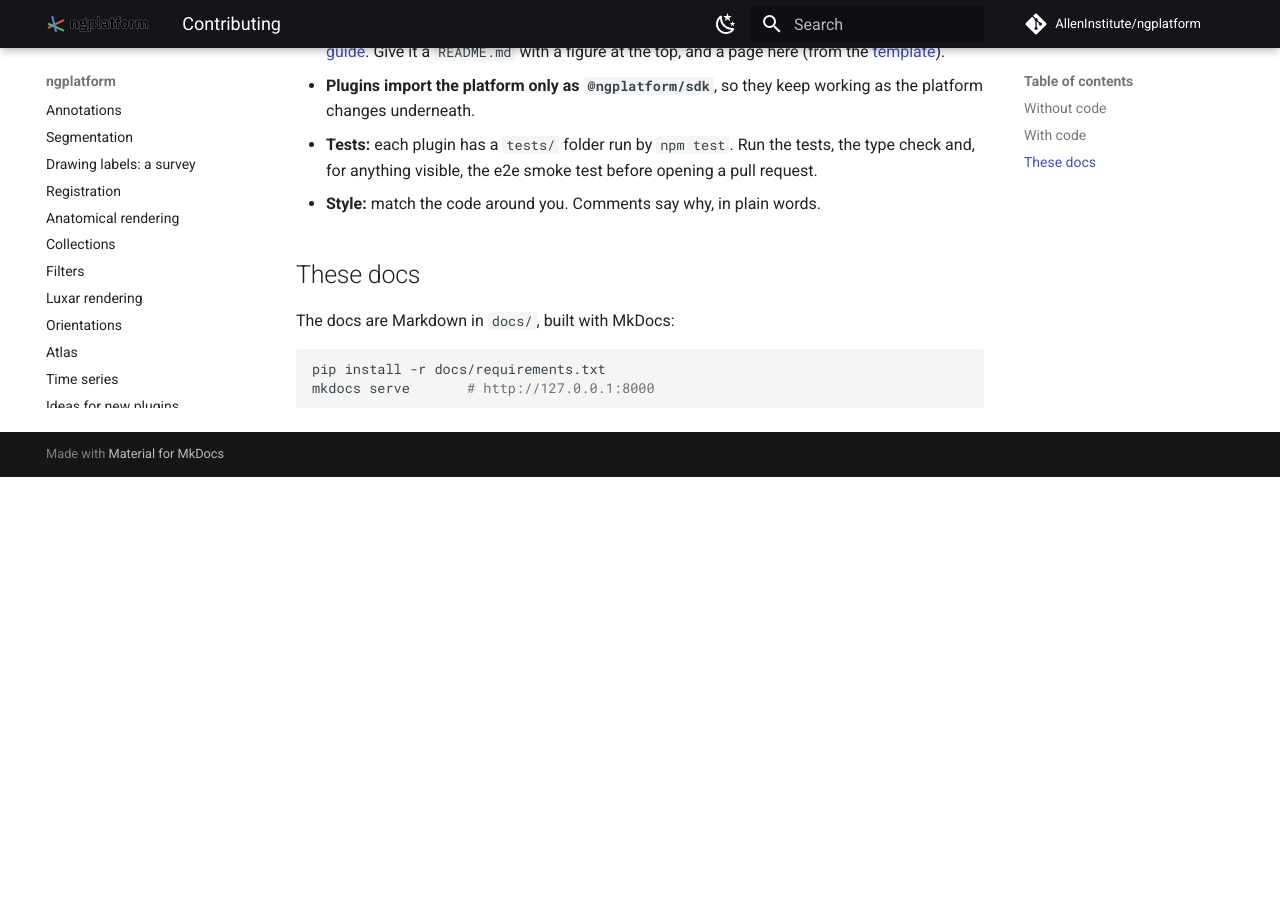
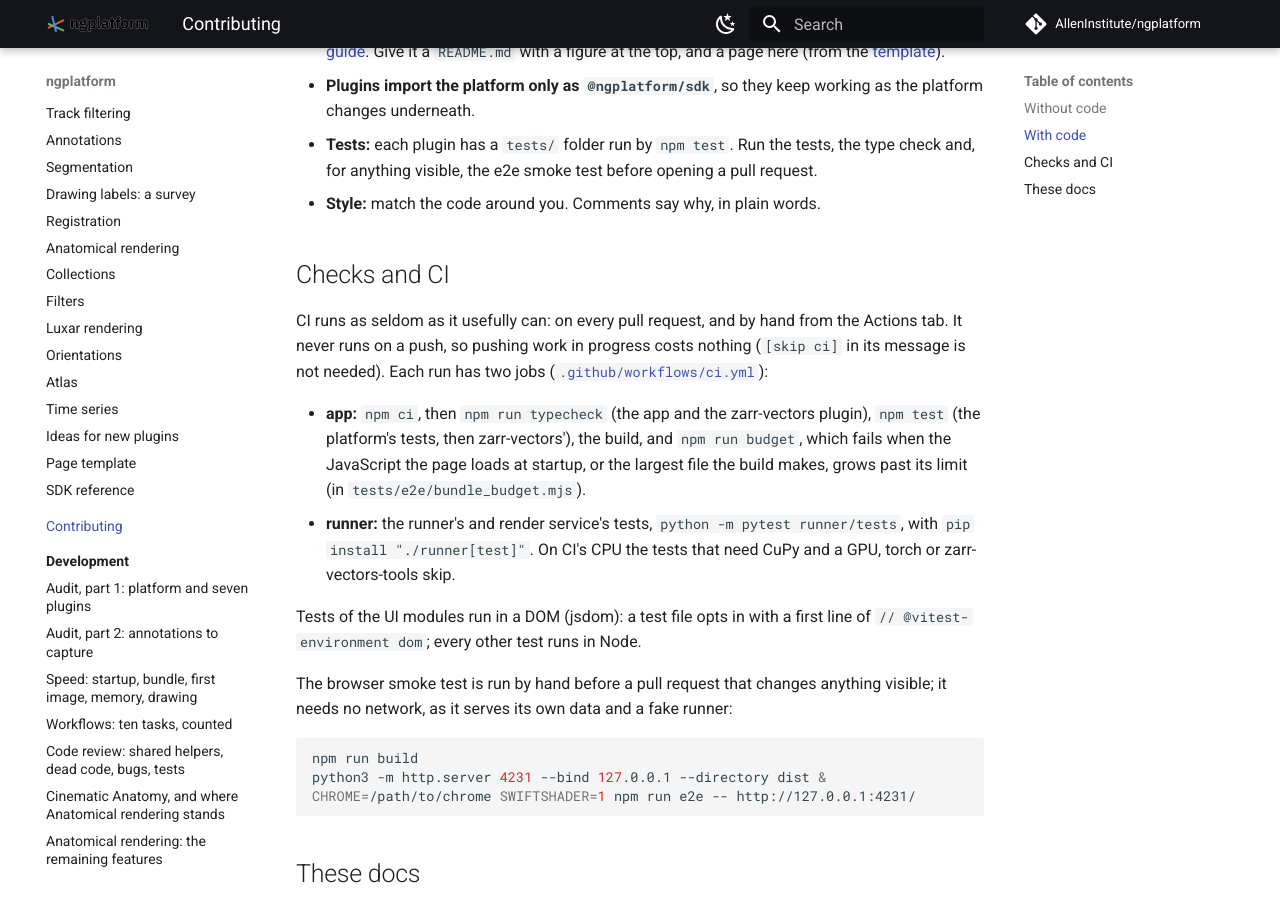
Before and after one commit to AllenInstitute/ngplatform, an MkDocs documentation site: the page built from docs/contributing.md, in a window 1280 px wide and 900 px high, scrolled down 758 px. Built offline with MkDocs 1.6.1 and Material for MkDocs 9.7.7, drawn with Linux system fonts in a browser that asks for light colours; comment, search, counter and statistics services are not loaded; before the commit the page ends 1235 px from its top, so only the background shows below that.

Commit message:
The CI policy written down: pull requests and by hand, never on push, and which suites a run checks

````diff
--- a/docs/contributing.md
+++ b/docs/contributing.md
@@ -37,6 +37,35 @@ npm run e2e        # the GUI in headless Chrome, against a served build
   before opening a pull request.
 - **Style:** match the code around you. Comments say why, in plain words.
 
+## Checks and CI
+
+CI runs as seldom as it usefully can: on every pull request, and by hand
+from the Actions tab. It never runs on a push, so pushing work in progress
+costs nothing (`[skip ci]` in its message is not needed). Each run has two
+jobs ([`.github/workflows/ci.yml`](https://github.com/AllenInstitute/ngplatform/blob/main/.github/workflows/ci.yml)):
+
+- **app:** `npm ci`, then `npm run typecheck` (the app and the zarr-vectors
+  plugin), `npm test` (the platform's tests, then zarr-vectors'), the
+  build, and `npm run budget`, which fails when the JavaScript the page
+  loads at startup, or the largest file the build makes, grows past its
+  limit (in `tests/e2e/bundle_budget.mjs`).
+- **runner:** the runner's and render service's tests, `python -m pytest
+  runner/tests`, with `pip install "./runner[test]"`. On CI's CPU the tests
+  that need CuPy and a GPU, torch or zarr-vectors-tools skip.
+
+Tests of the UI modules run in a DOM (jsdom): a test file opts in with a
+first line of `// @vitest-environment dom`; every other test runs in Node.
+
+The browser smoke test is run by hand before a pull request that changes
+anything visible; it needs no network, as it serves its own data and a
+fake runner:
+
+```bash
+npm run build
+python3 -m http.server 4231 --bind 127.0.0.1 --directory dist &
+CHROME=/path/to/chrome SWIFTSHADER=1 npm run e2e -- http://127.0.0.1:4231/
+```
+
 ## These docs
 
 The docs are Markdown in `docs/`, built with MkDocs:
````
Also changed, not shown: plans/README.md (+8 -0 lines).
